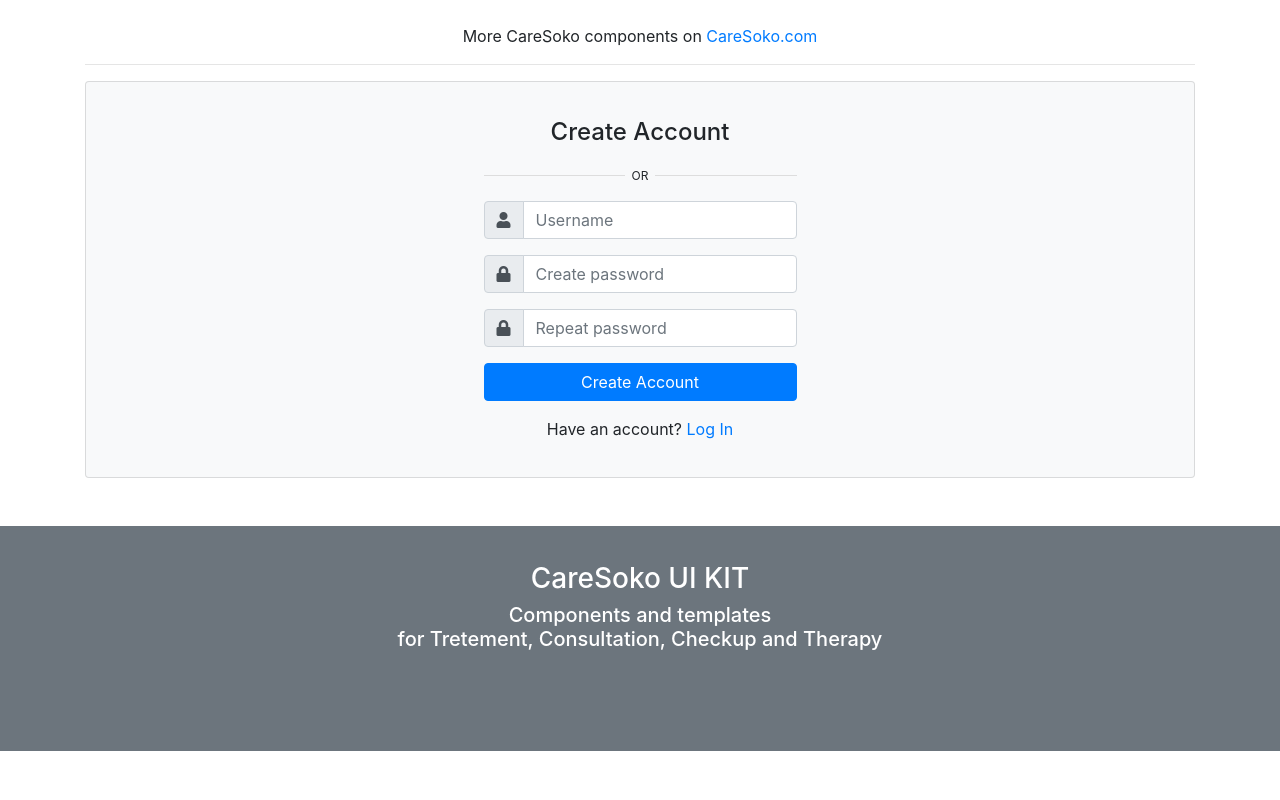
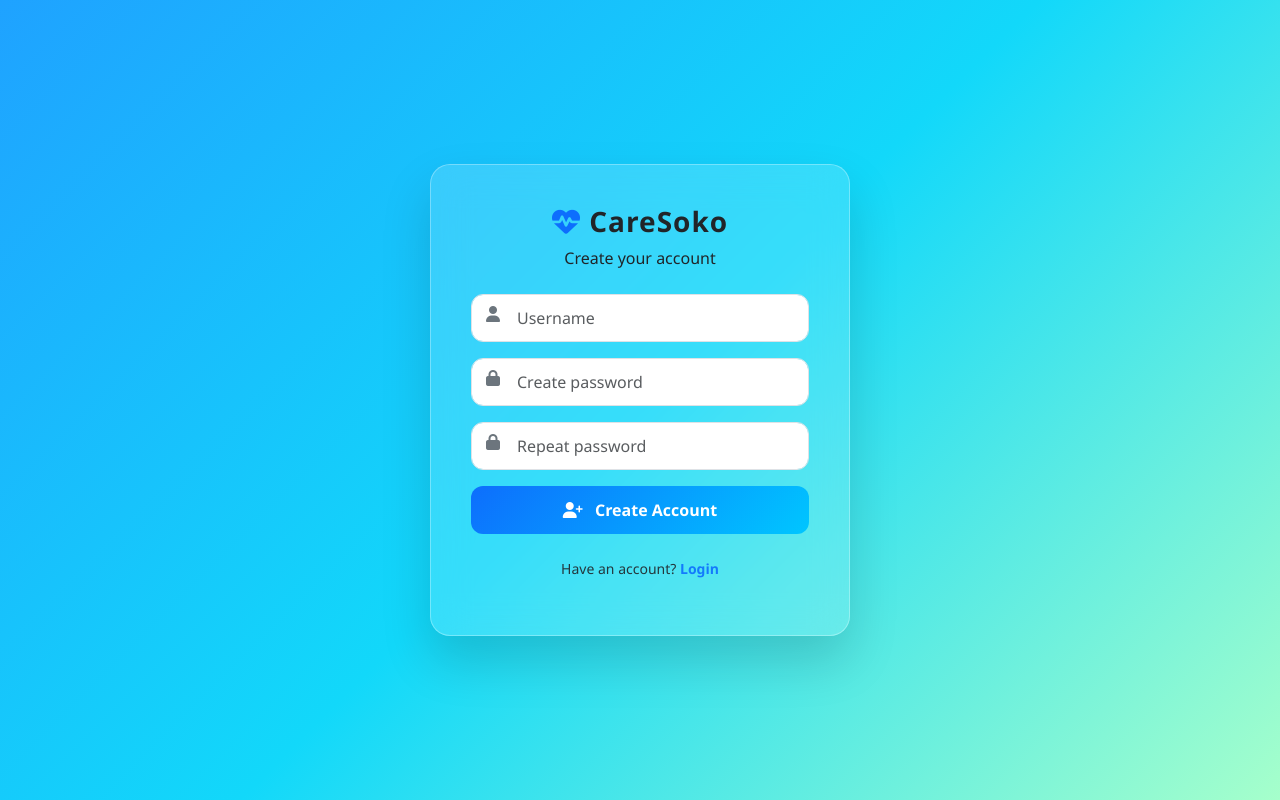
Before and after one commit to Samuelcheche/Medicioproject, a Django app: page / in a window 1280 px wide. Run offline with Django 5.2, Linux system fonts and the light colour scheme; some libraries are stand-ins or nearby versions.

Commit message:
new commit

```diff
--- a/careapp/templates/register.html
+++ b/careapp/templates/register.html
@@ -1,126 +1,153 @@
 <!DOCTYPE html>
 <html lang="en">
 <head>
-    <meta charset="UTF-8">
-    <meta name="viewport" content="width=device-width, initial-scale=1.0">
-    <title>Register Page - CareSoko Hospital</title>
+    <meta charset="UTF-8" />
+    <meta name="viewport" content="width=device-width, initial-scale=1.0" />
+    <title>Register | CareSoko Hospital</title>
 
+    {% load static %}
 
-  <link href="//maxcdn.bootstrapcdn.com/bootstrap/4.0.0/css/bootstrap.min.css" rel="stylesheet" id="bootstrap-css">
-<script src="//maxcdn.bootstrapcdn.com/bootstrap/4.0.0/js/bootstrap.min.js"></script>
-<script src="//cdnjs.cloudflare.com/ajax/libs/jquery/3.2.1/jquery.min.js"></script>
-<!------ Include the above in your HEAD tag ---------->
+    <!-- Bootstrap 5 -->
+    <link href="https://cdn.jsdelivr.net/npm/bootstrap@5.3.2/dist/css/bootstrap.min.css" rel="stylesheet">
 
-<link rel="stylesheet" href="https://use.fontawesome.com/releases/v5.0.8/css/all.css">
+    <!-- Fontawesome -->
+    <link href="https://cdnjs.cloudflare.com/ajax/libs/font-awesome/6.5.0/css/all.min.css" rel="stylesheet">
 
+    <!-- Favicons -->
+    <link href="{% static 'assets/img/favicon.png' %}" rel="icon">
 
+    <style>
+        /* ========= BACKGROUND ========= */
+        body {
+            min-height: 100vh;
+            background: linear-gradient(135deg, #1fa2ff, #12d8fa, #a6ffcb);
+            display: flex;
+            align-items: center;
+            justify-content: center;
+            font-family: 'Segoe UI', sans-serif;
+        }
 
+        /* ========= CARD (Glass effect) ========= */
+        .register-card {
+            width: 100%;
+            max-width: 420px;
+            border-radius: 20px;
+            backdrop-filter: blur(18px);
+            background: rgba(255, 255, 255, 0.15);
+            border: 1px solid rgba(255, 255, 255, 0.3);
+            box-shadow: 0 25px 50px rgba(0,0,0,0.15);
+            padding: 40px;
+            transition: 0.3s;
+        }
 
+        .register-card:hover {
+            transform: translateY(-6px);
+        }
 
-{% load static %}
-<!---Favicons---->
-<link href="{% static 'assets/img/favicon.png' %}" rel="icon">
- <link href="{% static 'assets/img/apple-touch-icon.png' %}" rel="apple-touch-icon">
+        /* ========= INPUTS ========= */
+        .form-control {
+            border-radius: 12px;
+            padding-left: 45px;
+            height: 48px;
+        }
 
-<link rel="stylesheet" href="{% static 'assets/css/register.css' %}">
+        .input-icon {
+            position: absolute;
+            left: 15px;
+            top: 12px;
+            color: #6c757d;
+        }
 
+        .input-wrapper {
+            position: relative;
+        }
 
+        /* ========= BUTTON ========= */
+        .btn-primary {
+            border-radius: 12px;
+            height: 48px;
+            font-weight: 600;
+            background: linear-gradient(135deg, #0d6efd, #00c6ff);
+            border: none;
+            transition: 0.3s;
+        }
 
+        .btn-primary:hover {
+            transform: scale(1.03);
+        }
 
+        /* ========= TITLE ========= */
+        .title {
+            font-weight: 700;
+            letter-spacing: 1px;
+        }
+
+        /* ========= FOOTER ========= */
+        .footer-text {
+            font-size: 14px;
+            opacity: .9;
+        }
+    </style>
 </head>
+
 <body>
 
+<div class="register-card text-dark">
 
+    <h3 class="text-center mb-2 title">
+        <i class="fa-solid fa-heart-pulse text-primary"></i>
+        CareSoko
+    </h3>
 
+    <p class="text-center mb-4">Create your account</p>
 
+    <form method="POST">
+        {% csrf_token %}
 
-<div class="container">
-<br>  <p class="text-center">More CareSoko  components on <a href="http://bootstrap-ecommerce.com/"> CareSoko.com</a></p>
-<hr>
+        <!-- Username -->
+        <div class="mb-3 input-wrapper">
+            <i class="fa fa-user input-icon"></i>
+            <input name="username" type="text" class="form-control" placeholder="Username" required>
+        </div>
 
+        <!-- Password -->
+        <div class="mb-3 input-wrapper">
+            <i class="fa fa-lock input-icon"></i>
+            <input name="password" id="password" type="password" class="form-control" placeholder="Create password" required>
+        </div>
 
+        <!-- Confirm Password -->
+        <div class="mb-3 input-wrapper">
+            <i class="fa fa-lock input-icon"></i>
+            <input name="confirm_password" id="confirm" type="password" class="form-control" placeholder="Repeat password" required>
+        </div>
 
+        <!-- Submit -->
+        <button type="submit" class="btn btn-primary w-100">
+            <i class="fa fa-user-plus me-2"></i> Create Account
+        </button>
 
+        <!-- Messages -->
+        {% for message in messages %}
+            <div class="alert alert-success mt-3 text-center">
+                {{ message }}
+            </div>
+        {% endfor %}
 
-<div class="card bg-light">
-<article class="card-body mx-auto" style="max-width: 400px;">
-	<h4 class="card-title mt-3 text-center">Create Account</h4>
+        <p class="text-center mt-4 footer-text">
+            Have an account?
+            <a href="{% url 'login' %}" class="fw-bold text-decoration-none">Login</a>
+        </p>
+    </form>
+</div>
 
+<!-- Password show/hide script -->
+<script>
+    function togglePassword(id){
+        const input = document.getElementById(id);
+        input.type = input.type === "password" ? "text" : "password";
+    }
+</script>
 
-
-
-
-	<p class="divider-text">
-        <span class="bg-light">OR</span>
-    </p>
-
-
-
-
-
-
-	<form method="POST" >
-        {% csrf_token %}
-	<div class="form-group input-group">
-		<div class="input-group-prepend">
-		    <span class="input-group-text"> <i class="fa fa-user"></i> </span>
-		 </div>
-        <input name="username" class="form-control" placeholder="Username" type="text">
-    </div> <!-- form-group// -->
-
-
-
-
-
-
-
-
-
-    <div class="form-group input-group">
-    	<div class="input-group-prepend">
-		    <span class="input-group-text"> <i class="fa fa-lock"></i> </span>
-		</div>
-        <input class="form-control" name="password" placeholder="Create password" type="password">
-    </div> <!-- form-group// -->
-
-
-    <div class="form-group input-group">
-    	<div class="input-group-prepend">
-		    <span class="input-group-text"> <i class="fa fa-lock"></i> </span>
-		</div>
-        <input class="form-control" name="confirm_password" placeholder="Repeat password" type="password">
-    </div> <!-- form-group// -->
-
-
-    <div class="form-group">
-        <button type="submit" class="btn btn-primary btn-block"> Create Account  </button>
-    </div> <!-- form-group// -->
-
-    {% for message in messages %}
-
-       <p class="alert alert-success" >{{ message }}</p>
-
-    {% endfor %}
-
-
-
-    <p class="text-center">Have an account? <a href="{% url 'login' %}">Log In</a> </p>
-</form>
-</article>
-</div> <!-- card.// -->
-
-</div>
-<!--container end.//-->
-
-<br><br>
-<article class="bg-secondary mb-3">
-<div class="card-body text-center">
-    <h3 class="text-white mt-3">CareSoko UI KIT</h3>
-<p class="h5 text-white">Components and templates  <br> for Tretement, Consultation, Checkup
-and Therapy</p>   <br>
-
-</div>
-<br><br>
-</article>
 </body>
 </html>
```
Also changed, not shown: careapp/templates/login.html (+139 -50 lines), db.sqlite3.
